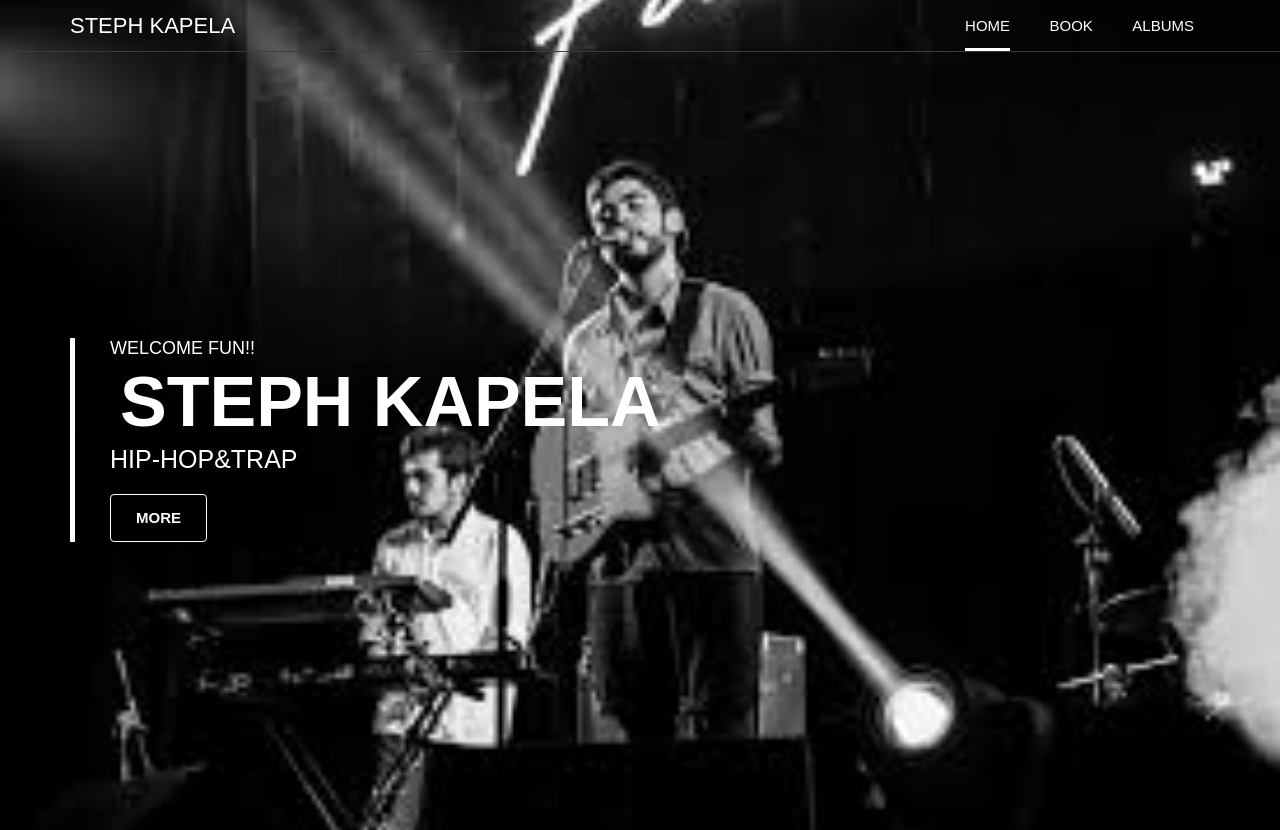
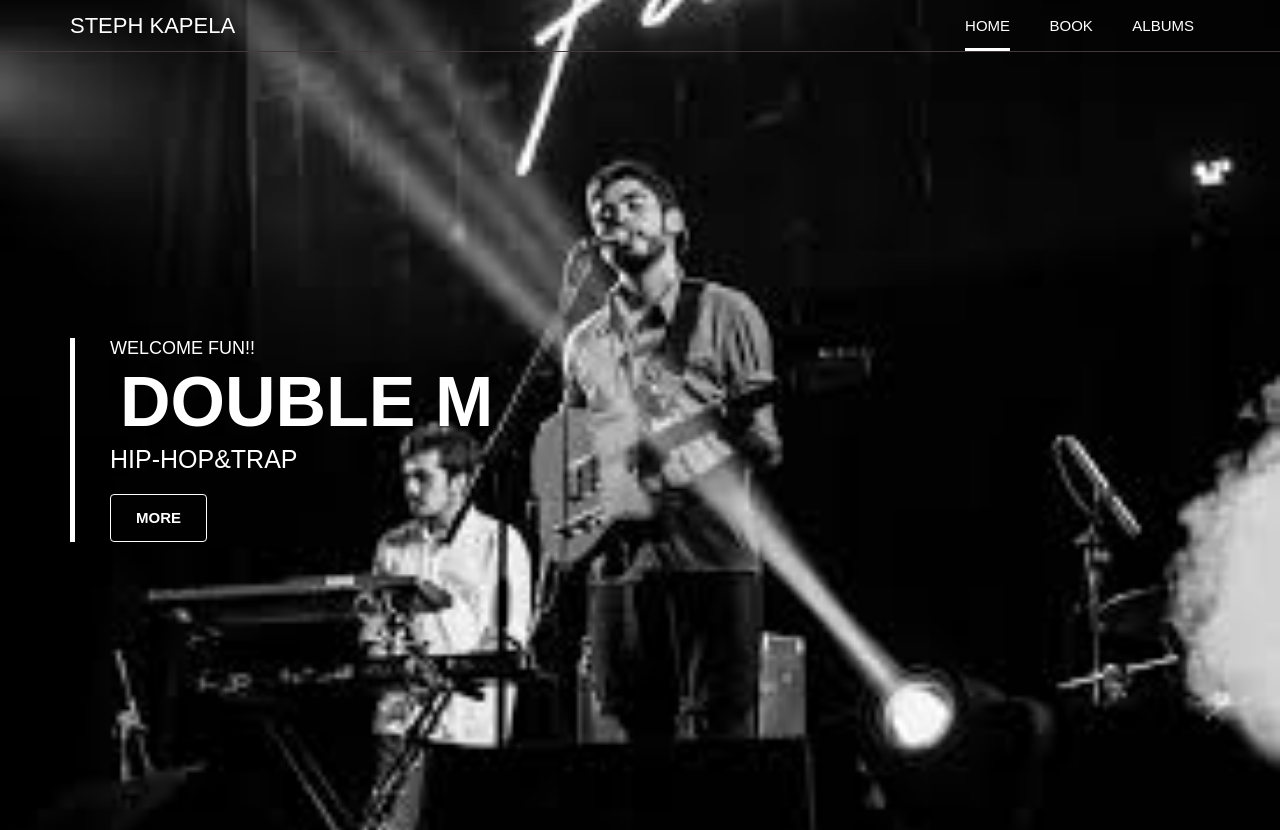
Before and after one commit to Terry-35/MusicianProject, a PHP site: page / in a window 1280 px wide. Run offline with PHP 8.4, Linux system fonts and the light colour scheme; some web fonts are replaced.

Commit message:
Update index.php

```diff
--- a/index.php
+++ b/index.php
@@ -66,7 +66,7 @@
         <div class="home-content">
           <div class="block">
           <h6>WELCOME FUN!! </h6>
-          <h1>STEPH KAPELA</h1>
+          <h1>DOUBLE M</h1>
           <h3>HIP-HOP&TRAP</h3>
 
           <div class="cv-btn">
```
